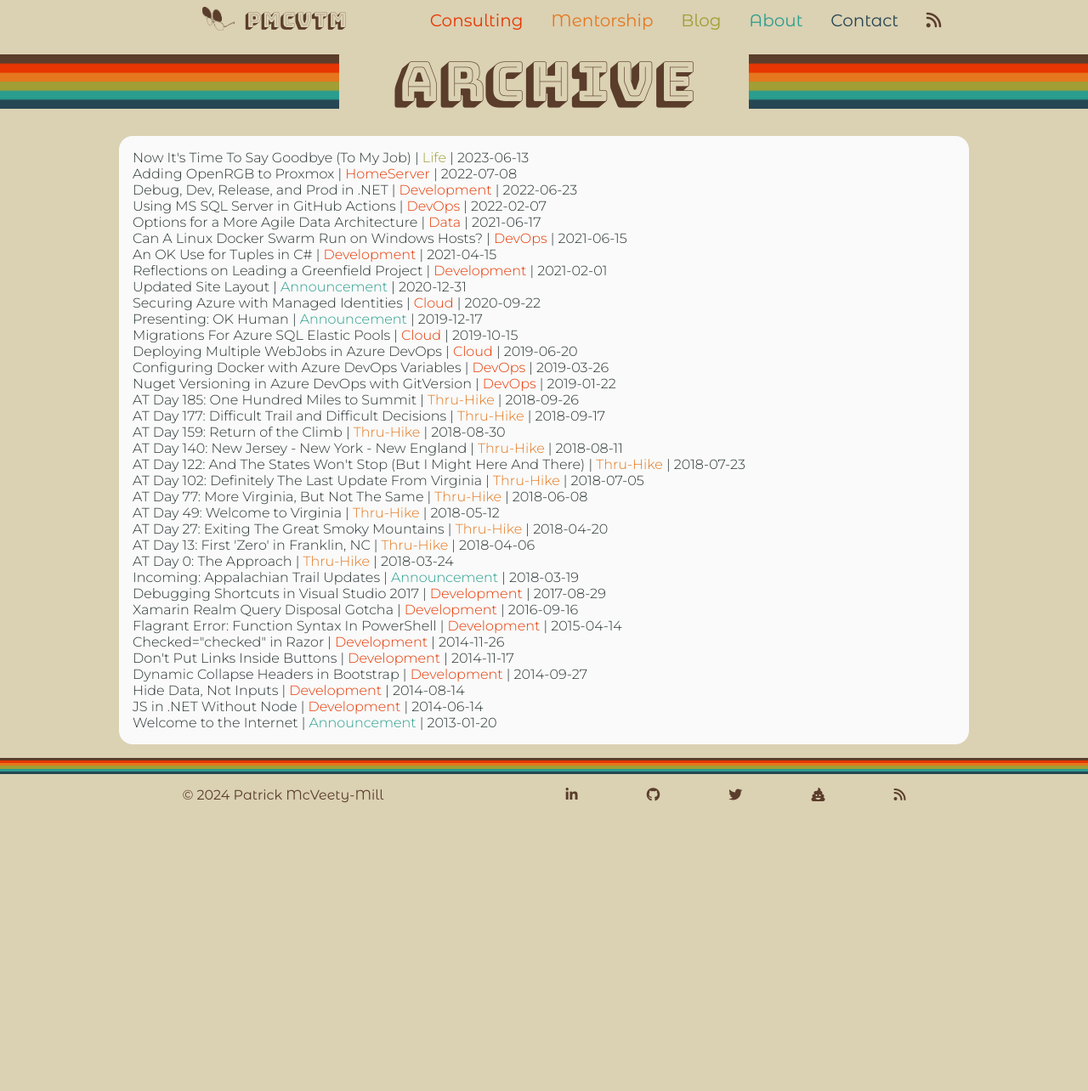
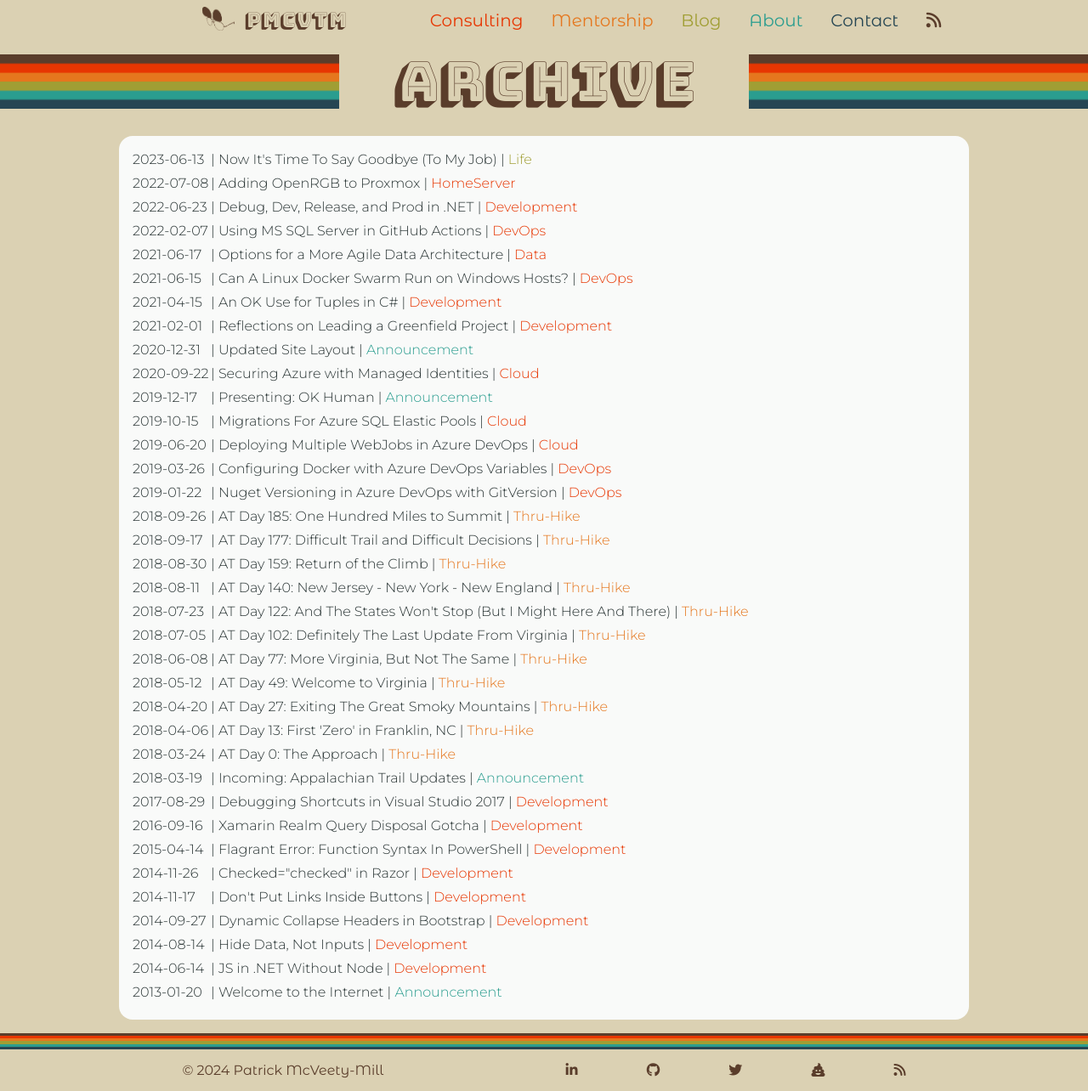
Before and after one commit to pmcvtm/pmcvtm.com, a Jekyll site: the page built from pages/archive.md, in a window 1280 px wide. Shown: the whole page at 85% size. Built offline with Jekyll 4.4.1, drawn with Linux system fonts in a browser that asks for light colours; nearby versions of some CDN libraries; some web fonts are replaced; before the commit the page ends 960 px from its top, so only the background shows below that.

Commit message:
further fix up archive page

```diff
--- a/_sass/pagination.scss
+++ b/_sass/pagination.scss
@@ -107,10 +107,19 @@
 
     white-space: nowrap;
     list-style: none;
+    line-height: clamp(1.25em, 2.5vw, 1.5em);
+
+    @include desktop() {
+        .post-date {
+            display: inline-block;
+            width: 5.5em;
+        }
+    }
+
+    li { padding-bottom: 0.25em; }
 
     @include mobile() {
         white-space: wrap;
-
         li { padding-bottom: 1em; }
     }
 }
--- a/pages/archive.md
+++ b/pages/archive.md
@@ -9,9 +9,11 @@ icon: fa-book-dead
 <ul class="archive blurb">
 {% for post in site.posts %}
     <li class="hover-{{post.color}}">
-        <a class="hover-{{post.color}}" href="{{ post.url | relative_url }}">{{ post.title }}</a>
-        | <span class="{{post.color}}">{{ post.categories }}</span>
-        | {{ post.date | date: "%Y-%m-%d" }}
+        <a class="hover-{{post.color}}" href="{{ post.url | relative_url }}">
+          <span class="post-date">{{ post.date | date: "%Y-%m-%d" }}</span>
+          | {{ post.title }}
+          | <span class="{{post.color}}">{{ post.categories }}</span>
+        </a>
     </li>
 {% endfor %}
 </ul>
```
